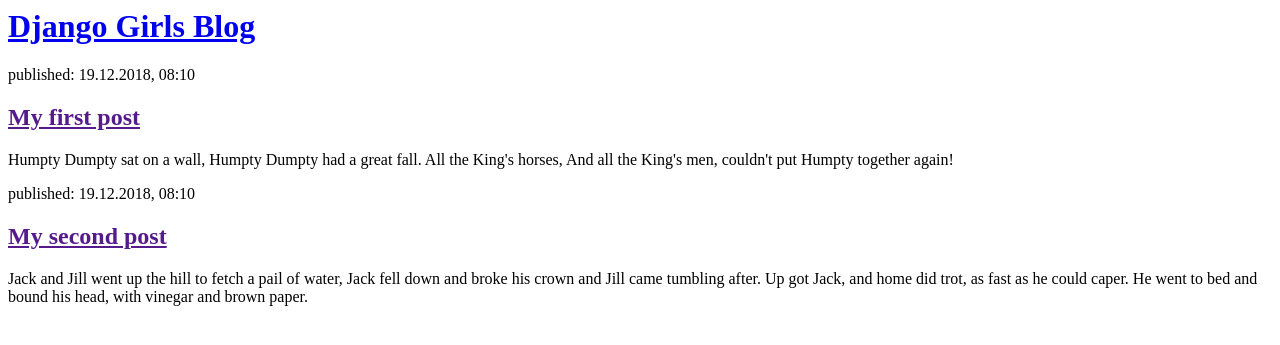
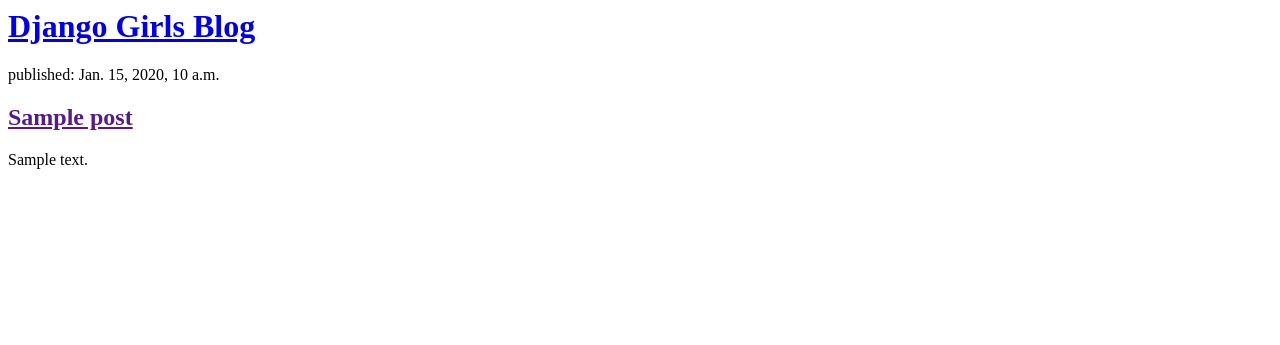
Before and after one commit to nicolemoore92/my-first-blog, a Django app: template blog/templates/blog/post_list.html in a window 1280 px wide. Shown: the top 345 px of the page. Run offline with Django 3.2, Linux system fonts and the light colour scheme; the template is opened without the code that fills it: values that come from a table or form of the project are taken from there, others are empty; tables that the repository leaves empty hold one stand-in row (values such as "Sample post").

Commit message:
Modified templates to display posts from database.

```diff
--- a/blog/templates/blog/post_list.html
+++ b/blog/templates/blog/post_list.html
@@ -7,16 +7,13 @@
       <h1><a href="/">Django Girls Blog</a></h1>
     </div>
 
-    <div>
-      <p>published: 19.12.2018, 08:10</p>
-      <h2><a href="">My first post</a></h2>
-      <p>Humpty Dumpty sat on a wall, Humpty Dumpty had a great fall. All the King's horses, And all the King's men, couldn't put Humpty together again!</p>
-    </div>
-
-    <div>
-      <p>published: 19.12.2018, 08:10</p>
-      <h2><a href="">My second post</a></h2>
-      <p>Jack and Jill went up the hill to fetch a pail of water, Jack fell down and broke his crown and Jill came tumbling after. Up got Jack, and home did trot, as fast as he could caper. He went to bed and bound his head, with vinegar and brown paper.</p>
+    {% for post in posts %}
+      <div>
+        <p>published: {{ post.published_date }}</p>
+        <h2><a href="">{{ post.title }}</a></h2>
+        <p>{{ post.text|linebreaksbr }}</p>
+      </div>
+    {% endfor %}
     </div>
   </body>
 </html>
--- a/blog/views.py
+++ b/blog/views.py
@@ -1,5 +1,8 @@
 from django.shortcuts import render
+from django.utils import timezone
+from .models import Post
 
 # Create your views here.
 def post_list(request):
-    return render(request, 'blog/post_list.html',{})
+    posts = Post.objects.filter(published_date__lte=timezone.now()).order_by('published_date')
+    return render(request, 'blog/post_list.html', {'posts': posts})
```
